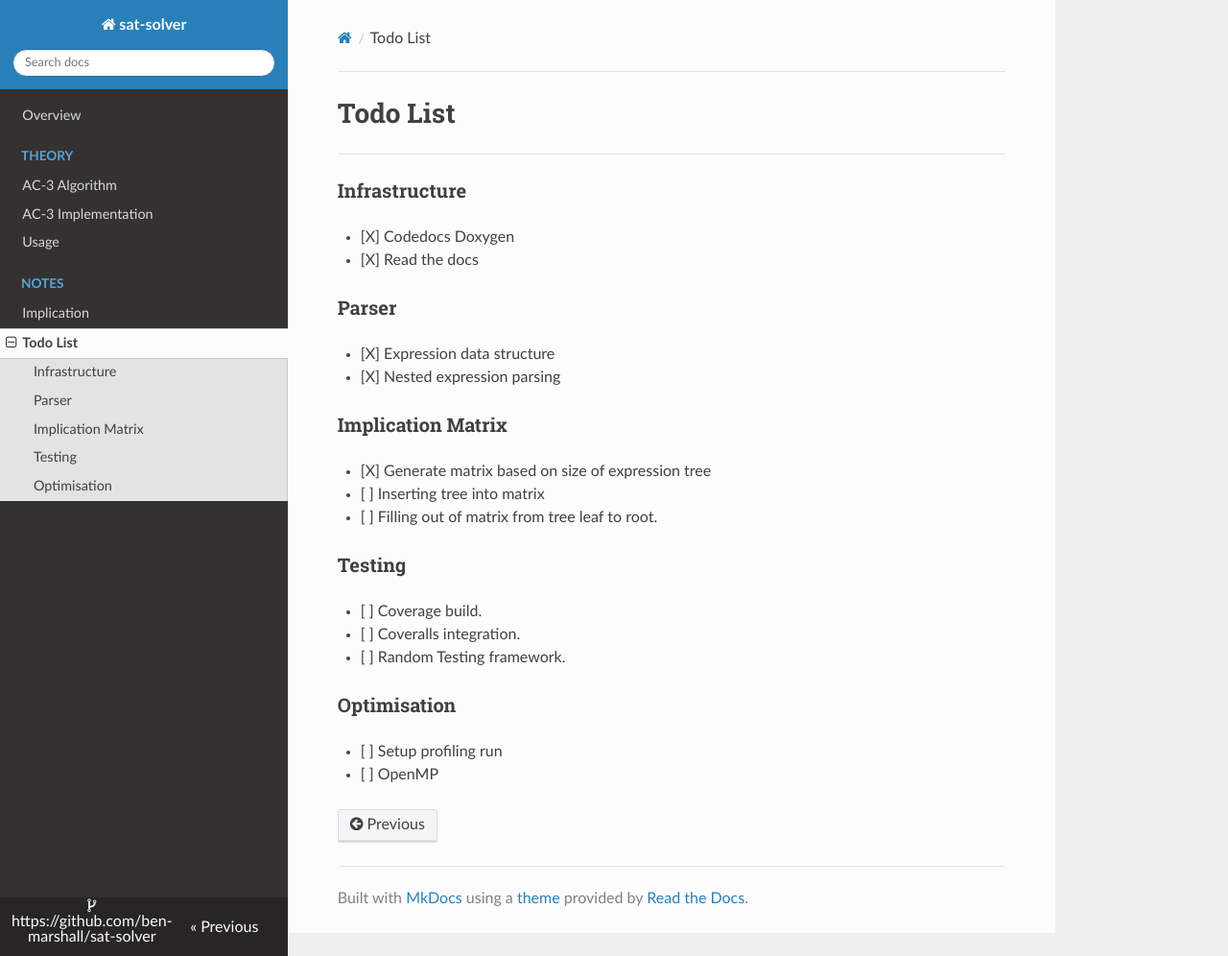
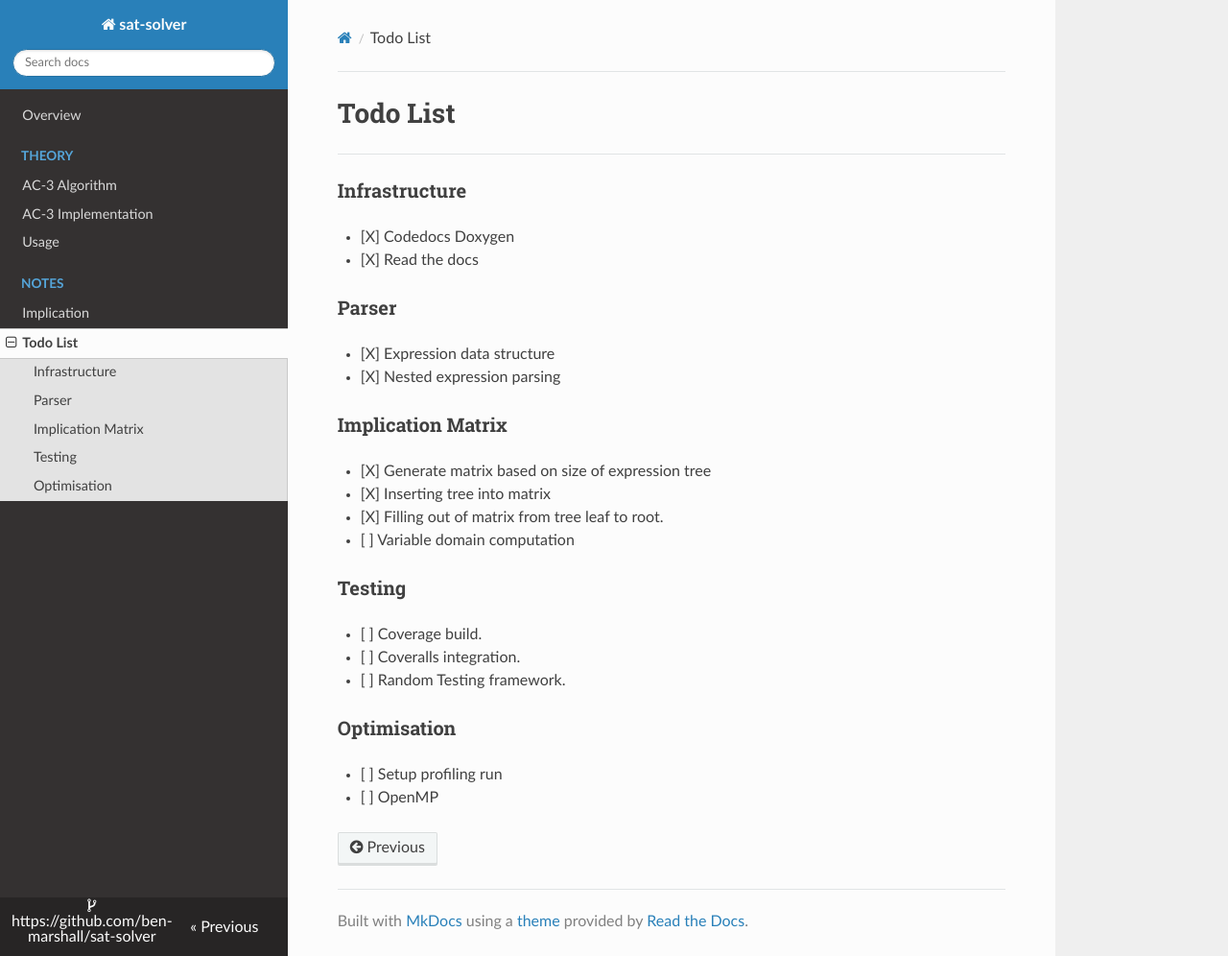
Before and after one commit to ben-marshall/sat-solver, an MkDocs documentation site: the page built from docs/todo.md, in a window 1280 px wide and 996 px high. Shown: the whole window at 96% size. Built offline with MkDocs 1.6.1, drawn with Linux system fonts in a browser that asks for light colours; nearby versions of some CDN libraries; old or Windows-style settings are respelled for this version of MkDocs.

Commit message:
Update todo  On branch master  Your branch is up-to-date with 'origin/master'.
 Changes to be committed:
	modified:   docs/todo.md

```diff
--- a/docs/todo.md
+++ b/docs/todo.md
@@ -14,8 +14,9 @@
 
 ### Implication Matrix
 - [X] Generate matrix based on size of expression tree
-- [ ] Inserting tree into matrix
-- [ ] Filling out of matrix from tree leaf to root.
+- [X] Inserting tree into matrix
+- [X] Filling out of matrix from tree leaf to root.
+- [ ] Variable domain computation
 
 ### Testing
 - [ ] Coverage build.
```
